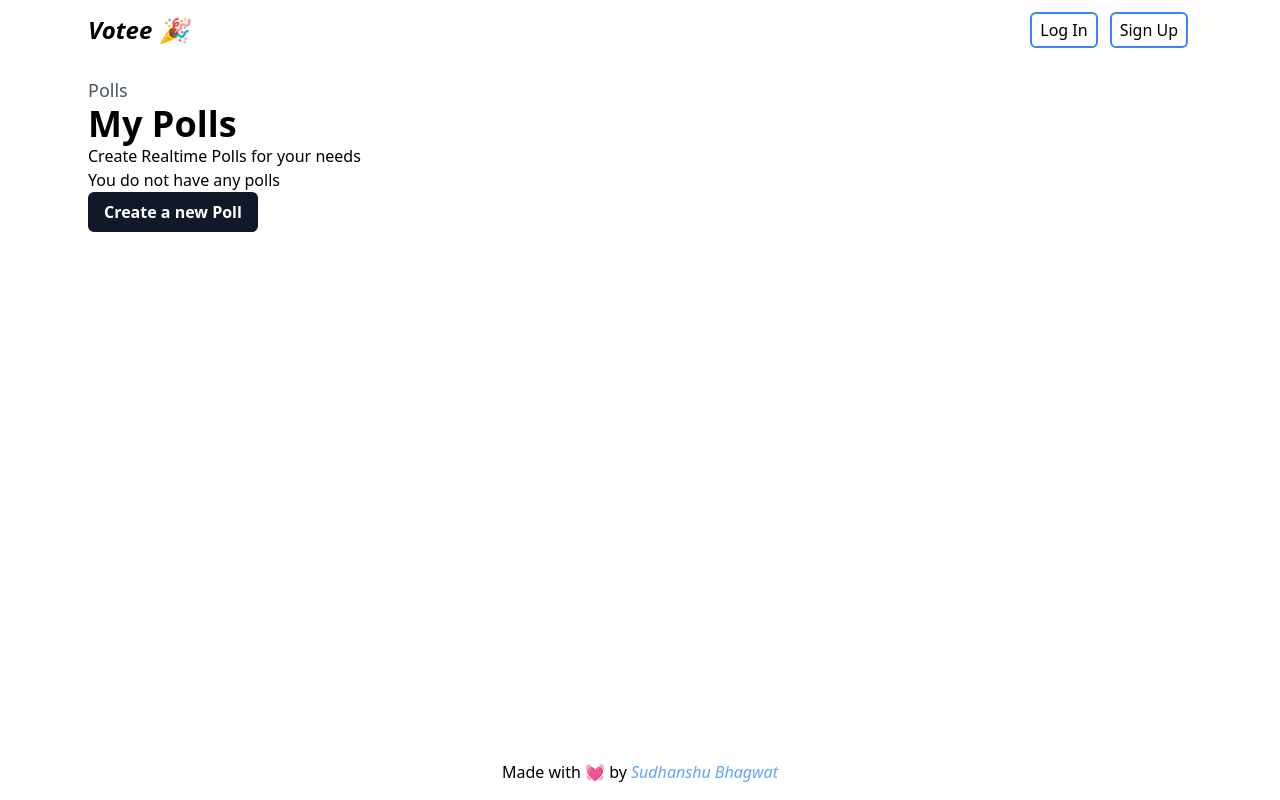
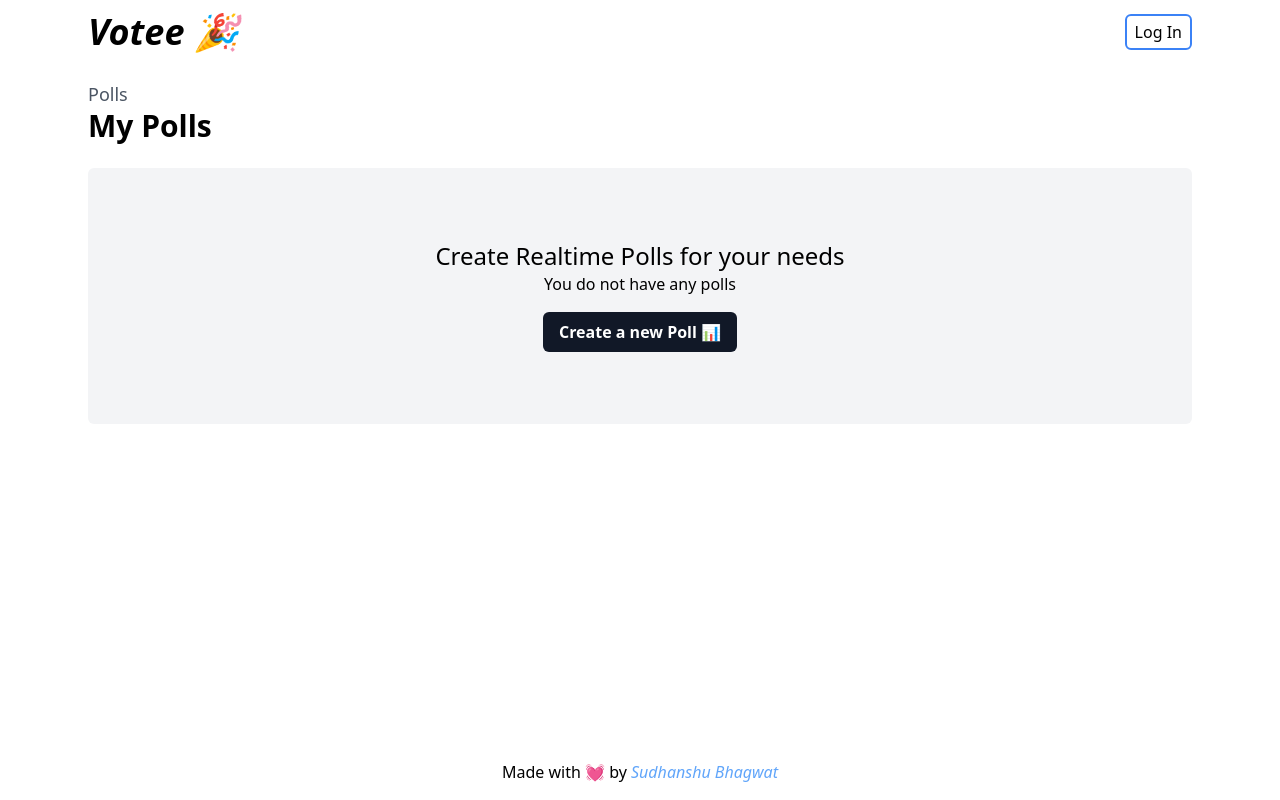
Before and after one commit to SudhanshuBhagwat/votee, a Next.js app: page / in a window 1280 px wide. Built offline with nearby package versions, Linux system fonts and the light colour scheme.

Commit message:
Added a new login page. Also made changes to the nav to display login button or the user avatar with name according to user login status.

```diff
--- a/pages/_app.js
+++ b/pages/_app.js
@@ -1,19 +1,31 @@
 import "../styles/index.css";
 import Link from "next/link";
+import { useRouter } from "next/router";
 
 function MyApp({ Component, pageProps }) {
+  const router = useRouter();
+
   return (
     <div className="flex flex-col h-screen max-w-6xl mx-auto px-6">
       <header className="flex items-center justify-between py-3">
-        <h1 className="font-bold text-2xl italic select-none">Votee 🎉</h1>
-        <div>
-          <button className="px-2 py-1 mx-2 border-2 cursor-pointer border-blue-500 rounded-md">
-            Log In
-          </button>
-          <button className="px-2 py-1 mx-1 border-2 cursor-pointer border-blue-500 rounded-md">
-            Sign Up
-          </button>
-        </div>
+        <Link href="/">
+          <h1 className="font-bold text-4xl italic select-none cursor-pointer">
+            Votee 🎉
+          </h1>
+        </Link>
+        {router.pathname != "/login" && (
+          <Link href="/login">
+            <button className="px-2 py-1 border-2 cursor-pointer border-blue-500 rounded-md">
+              Log In
+            </button>
+          </Link>
+        )}
+        {1 == 0 && (
+          <div className="flex items-center justify-center">
+            <p className="pr-2">Sudhanshu Bhagwat</p>
+            <div className="bg-gray-500 h-10 w-10 rounded-full"></div>
+          </div>
+        )}
       </header>
       <main className="flex-1 my-4">
         <Component {...pageProps} />
--- a/pages/index.js
+++ b/pages/index.js
@@ -3,13 +3,13 @@ export default function Home() {
     <div>
       <header>
         <h1 className="text-lg text-gray-600 font-medium">Polls</h1>
-        <h3 className="text-4xl font-bold">My Polls</h3>
+        <h3 className="text-3xl font-bold">My Polls</h3>
       </header>
-      <div>
-        <p>Create Realtime Polls for your needs</p>
-        <p>You do not have any polls</p>
+      <div className="bg-gray-100 px-3 py-3 flex flex-col items-center justify-center rounded-md h-64 my-6">
+        <p className="text-2xl">Create Realtime Polls for your needs</p>
+        <p className="mb-4">You do not have any polls</p>
         <button className="px-4 py-2 bg-gray-900 text-white rounded-md font-semibold">
-          Create a new Poll
+          Create a new Poll 📊
         </button>
       </div>
     </div>
--- /dev/null
+++ b/pages/login.js
@@ -0,0 +1,10 @@
+export default function login() {
+  return (
+    <div>
+      <h1>Login</h1>
+      <button className="px-2 py-1 border-2 cursor-pointer border-gray-300 rounded-md font-medium">
+        Sign In With Github
+      </button>
+    </div>
+  );
+}
```
